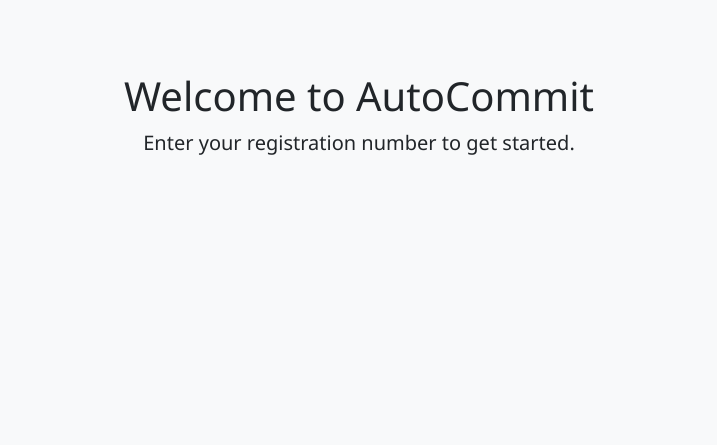
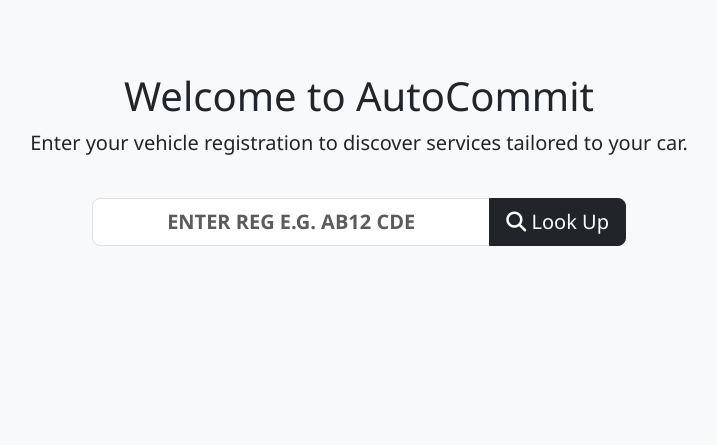
Before and after one commit to freed-man/mp4-autocommit, a Django app: page / in a window 1280 px wide. Shown: the part 69-514 px from the top of the page, without its empty margins (281-998 px from the left). Run offline with Django 5.2, Linux system fonts and the light colour scheme.

Commit message:
add reg lookup form and dvla api integration

```diff
--- a/autocommit/urls.py
+++ b/autocommit/urls.py
@@ -5,5 +5,6 @@ urlpatterns = [
     path('admin/', admin.site.urls),
     path('accounts/', include('allauth.urls')),
     path('profile/', include('profiles.urls'), name='profiles-urls'),
+    path('vehicles/', include('vehicles.urls'), name='vehicles-urls'),
     path('', include('home.urls'), name='home-urls'),
 ]
--- a/home/templates/home/index.html
+++ b/home/templates/home/index.html
@@ -5,7 +5,22 @@
     <div class="row justify-content-center text-center">
         <div class="col-md-8">
             <h1>Welcome to AutoCommit</h1>
-            <p class="lead">Enter your registration number to get started.</p>
+            <p class="lead">Enter your vehicle registration to discover services tailored to your car.</p>
+        </div>
+    </div>
+    <div class="row justify-content-center mt-4">
+        <div class="col-md-6">
+            <form method="POST" action="{% url 'vehicle_lookup' %}">
+                {% csrf_token %}
+                <div class="input-group input-group-lg">
+                    <input type="text" class="form-control text-uppercase text-center fw-bold"
+                        name="registration" placeholder="Enter reg e.g. AB12 CDE"
+                        maxlength="8" required>
+                    <button type="submit" class="btn btn-dark">
+                        <i class="fas fa-search"></i> Look Up
+                    </button>
+                </div>
+            </form>
         </div>
     </div>
 </div>
--- /dev/null
+++ b/vehicles/urls.py
@@ -0,0 +1,6 @@
+from django.urls import path
+from . import views
+
+urlpatterns = [
+    path('lookup/', views.vehicle_lookup, name='vehicle_lookup'),
+]
```
Also changed, not shown: vehicles/views.py (+53 -2 lines).
